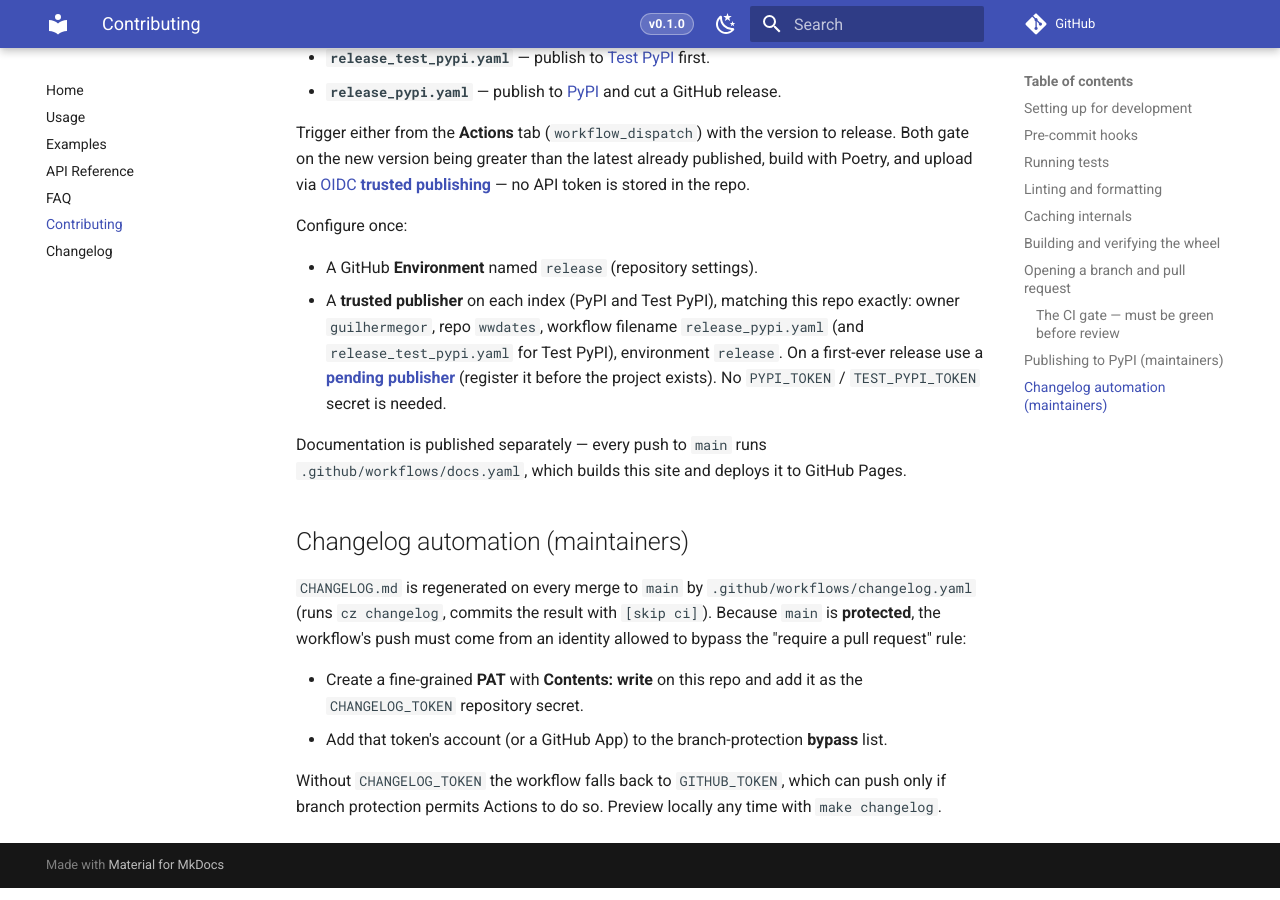
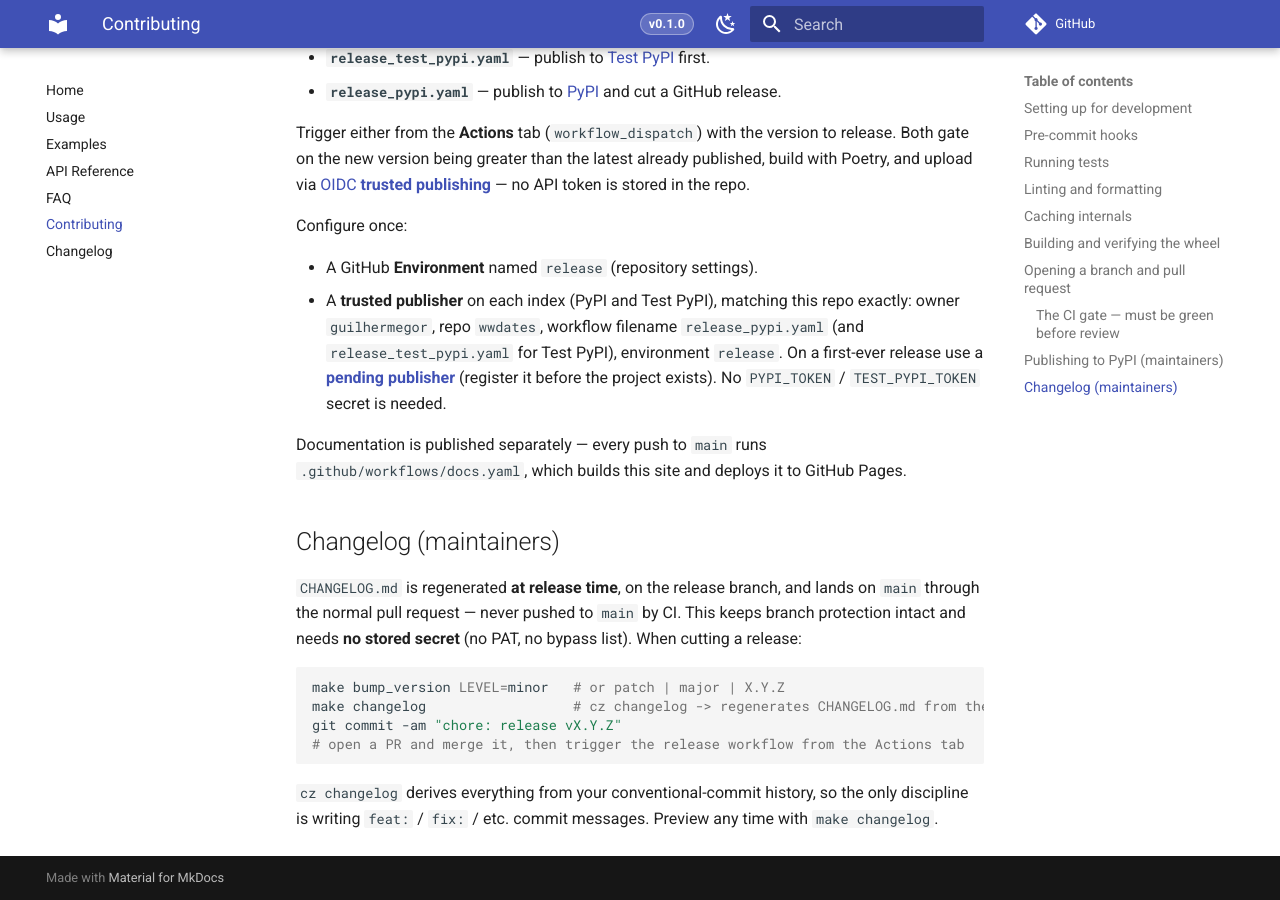
Before and after one commit to guilhermegor/wwdates, an MkDocs documentation site: the page built from docs/contributing.md, in a window 1280 px wide and 900 px high, scrolled down 3895 px. Built offline with MkDocs 1.6.1 and Material for MkDocs 9.7.7, drawn with Linux system fonts in a browser that asks for light colours; comment, search, counter and statistics services are not loaded.

Commit message:
ci: regenerate changelog at release via PR, drop auto-push workflow
The changelog.yaml workflow regenerated CHANGELOG.md on every push to
main and committed it back. Because main is protected, that push needed a
long-lived CHANGELOG_TOKEN PAT plus a branch-protection bypass — the same
class of stored secret just removed from PyPI publishing (OIDC).

Delete the workflow. CHANGELOG.md is now regenerated at release time with
'make changelog' (cz changelog) on the release branch and lands on main
through the normal PR; CI never pushes to main. No PAT, no bypass, no
secret. Docs (contributing.md, changelog.md), Makefile and tasks.sh
updated to describe the release-time flow.

Co-Authored-By: Claude Opus 4.8 <noreply@anthropic.com>

````diff
--- a/docs/contributing.md
+++ b/docs/contributing.md
@@ -197,15 +197,18 @@ Configure once:
 Documentation is published separately — every push to `main` runs
 `.github/workflows/docs.yaml`, which builds this site and deploys it to GitHub Pages.
 
-## Changelog automation (maintainers)
+## Changelog (maintainers)
 
-`CHANGELOG.md` is regenerated on every merge to `main` by `.github/workflows/changelog.yaml`
-(runs `cz changelog`, commits the result with `[skip ci]`). Because `main` is **protected**, the
-workflow's push must come from an identity allowed to bypass the "require a pull request" rule:
+`CHANGELOG.md` is regenerated **at release time**, on the release branch, and lands on `main`
+through the normal pull request — never pushed to `main` by CI. This keeps branch protection
+intact and needs **no stored secret** (no PAT, no bypass list). When cutting a release:
 
-- Create a fine-grained **PAT** with **Contents: write** on this repo and add it as the
-  `CHANGELOG_TOKEN` repository secret.
-- Add that token's account (or a GitHub App) to the branch-protection **bypass** list.
+```bash
+make bump_version LEVEL=minor   # or patch | major | X.Y.Z
+make changelog                  # cz changelog -> regenerates CHANGELOG.md from the commit history
+git commit -am "chore: release vX.Y.Z"
+# open a PR and merge it, then trigger the release workflow from the Actions tab
+```
 
-Without `CHANGELOG_TOKEN` the workflow falls back to `GITHUB_TOKEN`, which can push only if branch
-protection permits Actions to do so. Preview locally any time with `make changelog`.
+`cz changelog` derives everything from your conventional-commit history, so the only discipline
+is writing `feat:` / `fix:` / etc. commit messages. Preview any time with `make changelog`.
````
Also changed, not shown: docs/backlog/dehydrate-calendars_20260704_130854.md (+10 -6 lines), docs/changelog.md (+3 -3 lines), 3 other files.
